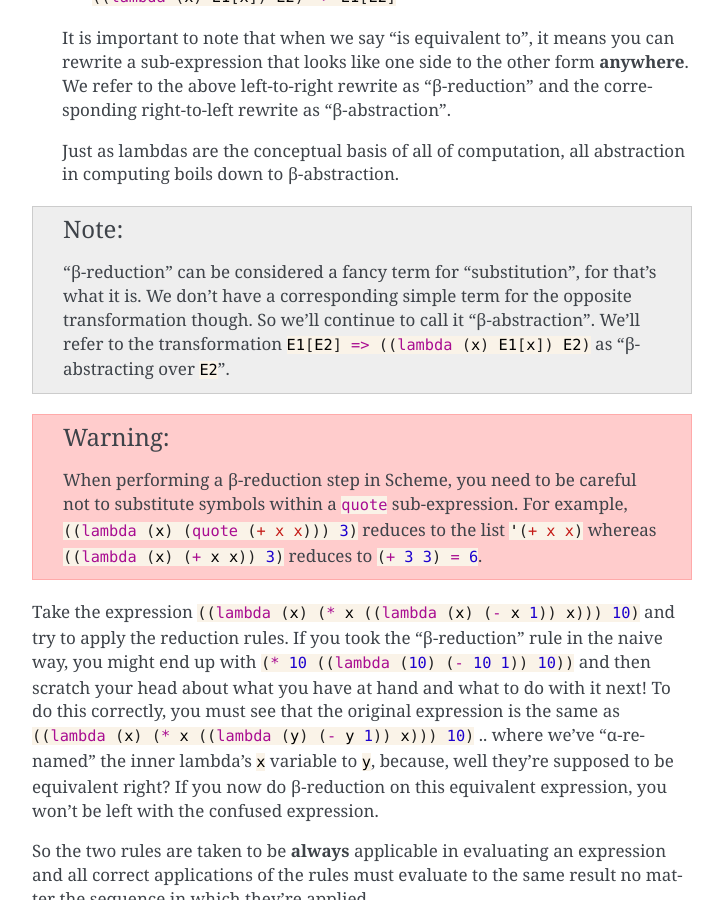
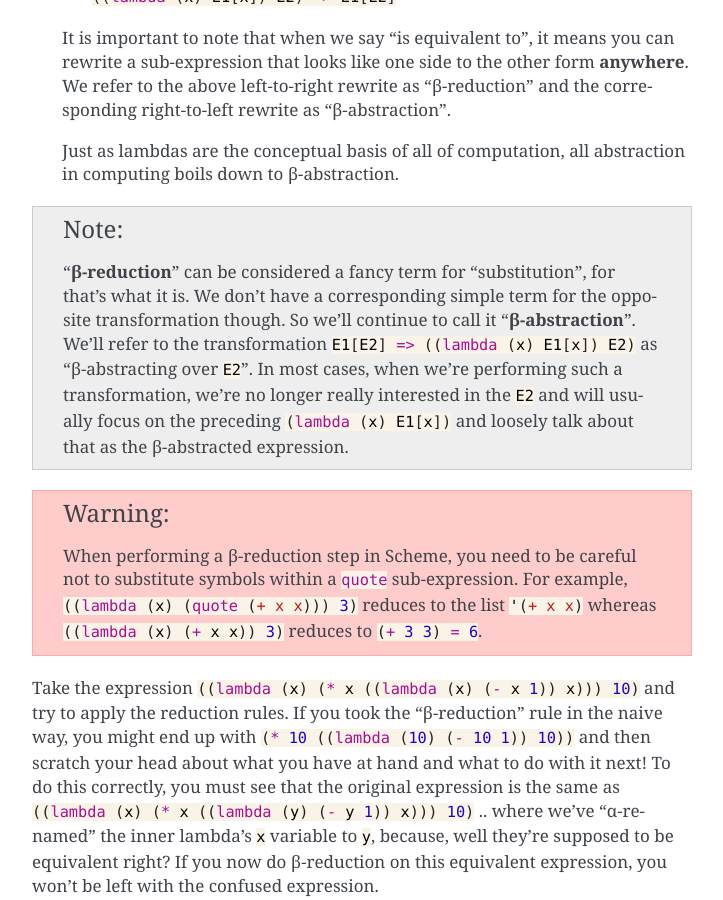
Before and after one commit to kreauniv/comp308, a Sphinx documentation site: the page built from source/lambda.rst, in a window 1280 px wide and 900 px high, scrolled down 1604 px. Shown: the whole window, without its empty margins (388-1111 px from the left). Built offline with Sphinx 7.4.7, drawn with Linux system fonts in a browser that asks for light colours.

Commit message:
Added note on β-abstraction

```diff
--- a/source/lambda.rst
+++ b/source/lambda.rst
@@ -80,11 +80,15 @@ expressions (the abstract ones).
     Just as lambdas are the conceptual basis of all of computation, all
     abstraction in computing boils down to β-abstraction.
 
-.. note:: "β-reduction" can be considered a fancy term for "substitution",
+.. note:: "**β-reduction**" can be considered a fancy term for "substitution",
    for that's what it is. We don't have a corresponding simple term for the
-   opposite transformation though. So we'll continue to call it "β-abstraction".
-   We'll refer to the transformation :rkt:`E1[E2] => ((lambda (x) E1[x]) E2)`
-   as "β-abstracting over :rkt:`E2`".
+   opposite transformation though. So we'll continue to call it
+   "**β-abstraction**". We'll refer to the transformation :rkt:`E1[E2] =>
+   ((lambda (x) E1[x]) E2)` as "β-abstracting over :rkt:`E2`". In most cases,
+   when we're performing such a transformation, we're no longer really
+   interested in the :rkt:`E2` and will usually focus on the preceding
+   :rkt:`(lambda (x) E1[x])` and loosely talk about that as the β-abstracted
+   expression.
 
 .. warning:: When performing a β-reduction step in Scheme, you need to be careful
    not to substitute symbols within a :rkt:`quote` sub-expression. For example,
```
